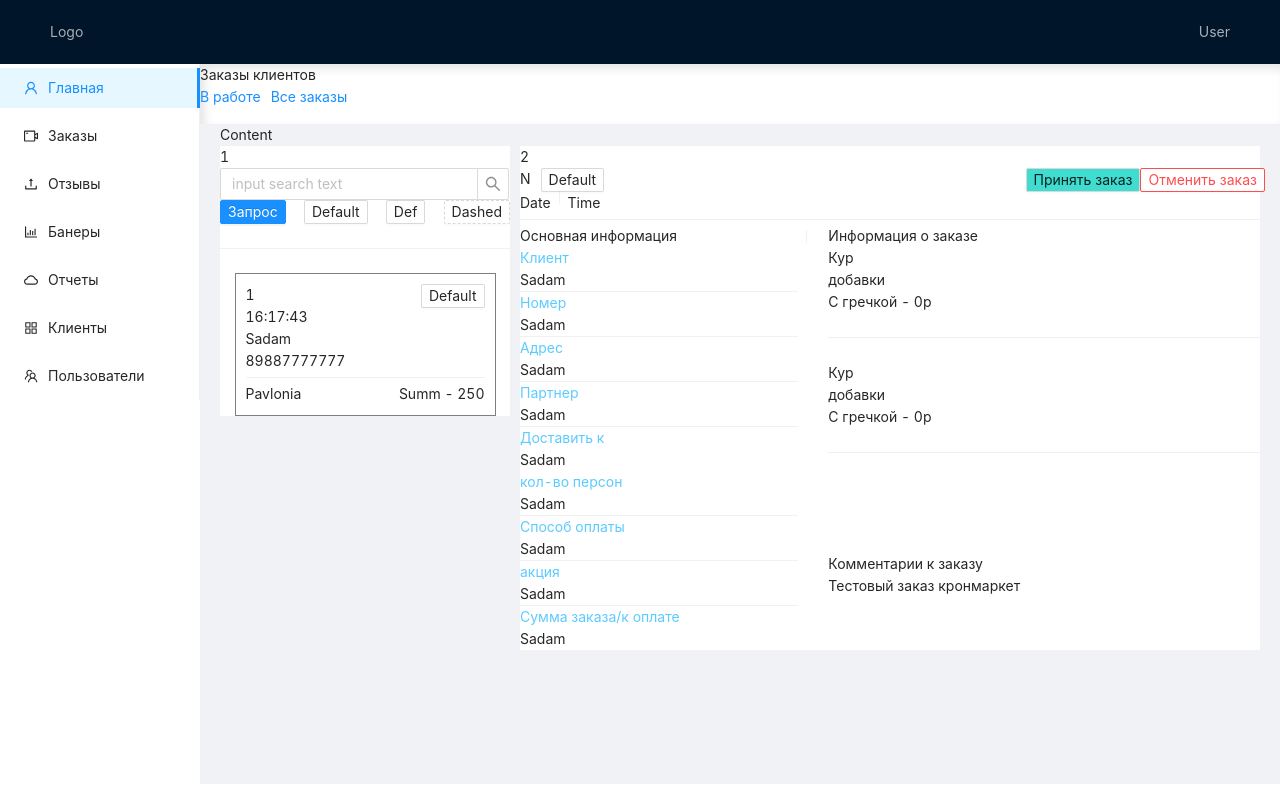
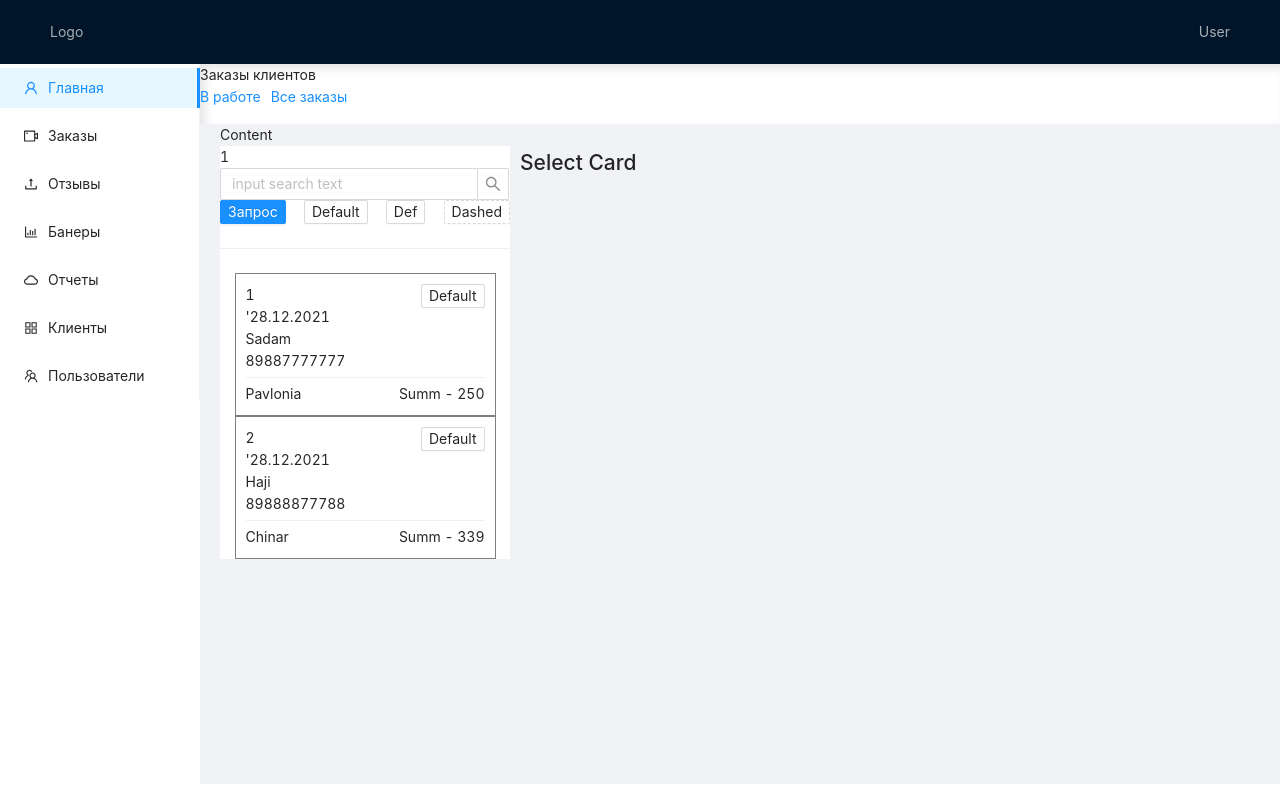
Before and after one commit to crecker05ru/cron-react-test, a React (Create React App) app: page / in a window 1280 px wide. Built offline with nearby package versions, Linux system fonts and the light colour scheme.

Commit message:
added details

```diff
--- a/public/db/orders.json
+++ b/public/db/orders.json
@@ -1,14 +1,15 @@
 [
     {
         "id": 1,
-        "date": "16:17:43",
+        "date": "'28.12.2021",
+        "time" : "16:27:43",
         "partner" : "Pavlonia",
         "client" : "Sadam",
         "clientNumber" : "89887777777",
         "address" : "ул. Ирчи Казака 11А",
         "shipTo": "Как можно скорее",
-        "personsCount" : 0,
-        "PaymentMethod": "Наличный",
+        "personsCount" : 1,
+        "paymentMethod": "Наличный",
         "promotion": "Без акции",
         "order" :[
             {
@@ -23,5 +24,31 @@
     ],
         "total" : 250,
         "comments":"Коментарий"
+    },
+    {
+        "id": 2,
+        "date": "'28.12.2021",
+        "time" : "16:29:43",
+        "partner" : "Chinar",
+        "client" : "Haji",
+        "clientNumber" : "89888877788",
+        "address" : "ул. Ирчи Казака 11А",
+        "shipTo": "Как можно скорее",
+        "personsCount" : 2,
+        "paymentMethod": "Наличный",
+        "promotion": "Без акции",
+        "order" :[
+            {
+            "name": "Пицца пеперони",
+            "price": 339,
+            "count":  1,
+            "additionals" : [{
+                "name": "Салфетки",
+                "price": 0
+            }]
+        }
+    ],
+        "total" : 339,
+        "comments":"Коментарий"
     }
 ]
--- /dev/null
+++ b/public/db/ordersDate.js
@@ -0,0 +1,2 @@
+const date = new Date().toLocaleDateString()
+const time = new Date().toLocaleTimeString()
--- a/src/pages/orders/clientsOrders.jsx
+++ b/src/pages/orders/clientsOrders.jsx
@@ -2,10 +2,27 @@ import { Layout, Col,Row,Button,Divider,Input } from 'antd';
 import OrderDetails from './orderDetails';
 import {useSelector} from 'react-redux'
 import OrderCard from './orderCard';
+import {useState,useEffect} from 'react'
 const {Content } = Layout;
 const {Search} = Input;
 export default function ClientsOrders (){
     const {orders,loading} = useSelector(state => state.orders)
+    const [orderCardDescription,setOrderCardDescription] = useState(null)
+
+    const setDescription  = (order) => {
+     setOrderCardDescription(order)
+    }
+    useEffect(() => {
+        if(!orders.length){
+            return(loading)
+
+        }else if(orders.length >= 0 ){
+            setOrderCardDescription(orders[0])
+            console.log('orderCardDescription',orderCardDescription)
+        }
+
+    },[])
+
     return (
         <Layout >
         <Content
@@ -48,11 +65,12 @@ export default function ClientsOrders (){
             </Button>
                 </Row>
                 <Divider />
-                 {loading ? <h2>Loading...</h2> : orders.map(order => <article key={order.id}><OrderCard order={order} /></article>) }
+                 {loading ? <h2>Loading...</h2> : orders.map(order => <article key={order.id}><OrderCard order={order}  setDescription={setDescription}/></article>) }
         </Content>
             </Col>
             <Col flex="auto">
-                <OrderDetails />
+                {orderCardDescription ?  <OrderDetails orderCardDescription={orderCardDescription}/> :  <h2>Select Card</h2> }
+
             </Col>
         </Row>
 
--- a/src/pages/orders/orderCard.jsx
+++ b/src/pages/orders/orderCard.jsx
@@ -2,11 +2,11 @@ import { Layout, Col,Row,Button,Divider,Input } from 'antd';
 import OrderDetails from './orderDetails';
 const {Content } = Layout;
 const {Search} = Input;
-export default function OrderCard ({order}) {
+export default function OrderCard ({order,setDescription}) {
     const {id,date,client,partner,clientNumber,total} = order
  return (
            <>
-           <Content className="border order-wraper margin-auto padding-10"  >
+           <Content className="border order-wraper margin-auto padding-10" onClick={() => {setDescription(order)}} >
         <Row justify='space-between'> <Col><Row>{id}</Row><Row>{date}</Row></Col> <Col><Button size="small" >Default</Button></Col></Row>
         <Row><Col><Row>{client}</Row><Row>{clientNumber}</Row></Col></Row>
         <Divider style={{marginTop: "5px",marginBottom:"5px"}}/>
--- a/src/pages/orders/orderDetails.jsx
+++ b/src/pages/orders/orderDetails.jsx
@@ -2,7 +2,13 @@ import { Layout,Col,Row,Button,Divider,} from 'antd';
 
 const {Content} = Layout;
 
-export default function OrderDetails () {
+export default function OrderDetails ({orderCardDescription}) {
+    const {id,paymentMethod,
+        address,client,clientNumber,
+        comments,date,order,partner,
+        personsCount,promotion,
+        shipTo,total,time} = orderCardDescription
+    console.log('id',id)
     return (
         <>
          <Content
@@ -13,10 +19,10 @@ export default function OrderDetails () {
                     <Col>
                         <Row gutter={20}>
                             <Row></Row>
-                            <Col>N</Col>
+                            <Col>{id}</Col>
                         <Button size="small" >Default</Button>
                     </Row>
-                    <Row justify='space-between'><Col>Date</Col><Divider type="vertical" /><Col>Time</Col></Row>
+                    <Row justify='space-between'><Col>{date}</Col><Divider type="vertical" /><Col>{time}</Col></Row>
                 </Col>
                 <Col><Row justify='space-between' gutter={10}><Button size="small"  className="turquoise" style={{backgroundColor:"rgba(64,220,208, 1)"}}>Принять заказ</Button> <Button size="small" danger >Отменить заказ</Button></Row>
                 </Col>
@@ -25,44 +31,45 @@ export default function OrderDetails () {
             <Row >
                 <Col span={9}>Основная информация
                     <Row className='light-blue-text'> Клиент</Row>
-                    <Row>Sadam</Row>
+                    <Row>{client}</Row>
                     <Divider style={{margin: "0"}}/>
                     <Row className='light-blue-text'>Номер</Row>
-                    <Row>Sadam</Row>
+                    <Row>{clientNumber}</Row>
                     <Divider style={{margin: "0"}}/>
                     <Row className='light-blue-text'>Адрес</Row>
-                    <Row>Sadam</Row>
+                    <Row>{address}</Row>
                     <Divider style={{margin: "0"}}/>
                     <Row className='light-blue-text'>Партнер</Row>
-                    <Row>Sadam</Row>
+                    <Row>{partner}</Row>
                     <Divider style={{margin: "0"}}/>
                     <Row className='light-blue-text'>Доставить к</Row>
-                    <Row>Sadam</Row>
+                    <Row>{shipTo}</Row>
                     <Row className='light-blue-text'>кол-во персон</Row>
-                    <Row >Sadam</Row>
+                    <Row >{personsCount}</Row>
                     <Divider style={{margin: "0"}}/>
                     <Row className='light-blue-text'>Способ оплаты</Row>
-                    <Row>Sadam</Row>
+                    <Row>{paymentMethod}</Row>
                     <Divider style={{margin: "0"}}/>
                     <Row className='light-blue-text'>акция</Row>
-                    <Row>Sadam</Row>
+                    <Row>{promotion}</Row>
                     <Divider style={{margin: "0"}}/>
                     <Row className='light-blue-text'>Сумма заказа/к оплате</Row>
-                    <Row>Sadam</Row>
+                    <Row>{total}</Row>
                 </Col>
                 <Col span={1}><Divider type='vertical' /></Col>
                 <Col span={14}>Информация о заказе
-                <Row>Кур</Row>
+                <Row>{order[0].name} <span>{order.price}</span> <span>{order.count}</span></Row>
                 <Row>добавки</Row>
-                <Row>С гречкой - 0р</Row>
+                {order[0].additionals.map(add => (<Row>{add.name} - <span>{add.price}</span></Row>))}
                 <Divider/>
-                <Row>Кур</Row>
+                <Row>{order[0].name}</Row>
                 <Row>добавки</Row>
-                <Row>С гречкой - 0р</Row>
+                {order[0].additionals.map(add => (<Row>{add.name} - <span>{add.price}</span></Row>))}
+
                 <Divider/>
                 <Col>
                 <Row style={{marginTop:"100px"}} >Комментарии к заказу</Row>
-                <Row>Тестовый заказ кронмаркет</Row>
+                <Row>{comments}</Row>
                 </Col>
                 </Col>
             </Row>
```
